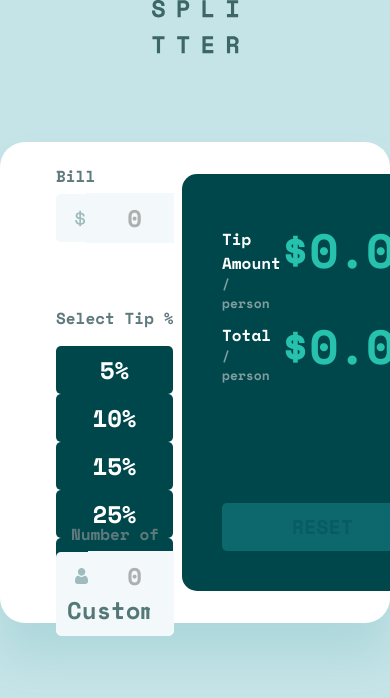
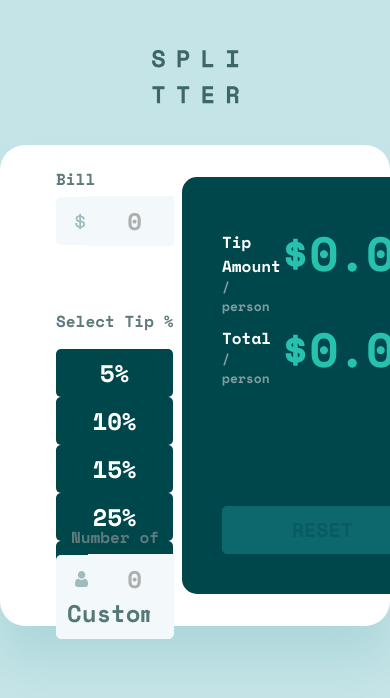
Before and after one commit to atonymartin20/tip-calc, a Vue app: page / in a window 390 px wide. Shown: the top 698 px of the page. Built offline with nearby package versions, Linux system fonts and the light colour scheme.

Commit message:
logo styled for smaller sizes

```diff
--- a/src/components/logo/logo.vue
+++ b/src/components/logo/logo.vue
@@ -12,4 +12,11 @@
 	img {
 		margin-bottom: 87.86px;
 	}
+
+	@media (max-width: 720px) {
+		img {
+			margin-top: 50px;
+			margin-bottom: 40.86px;
+		}
+	}
 </style>
```
